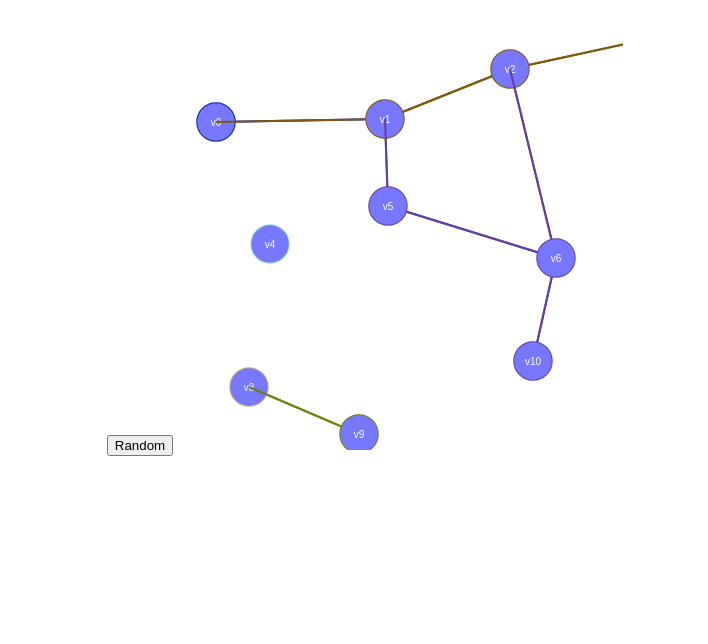
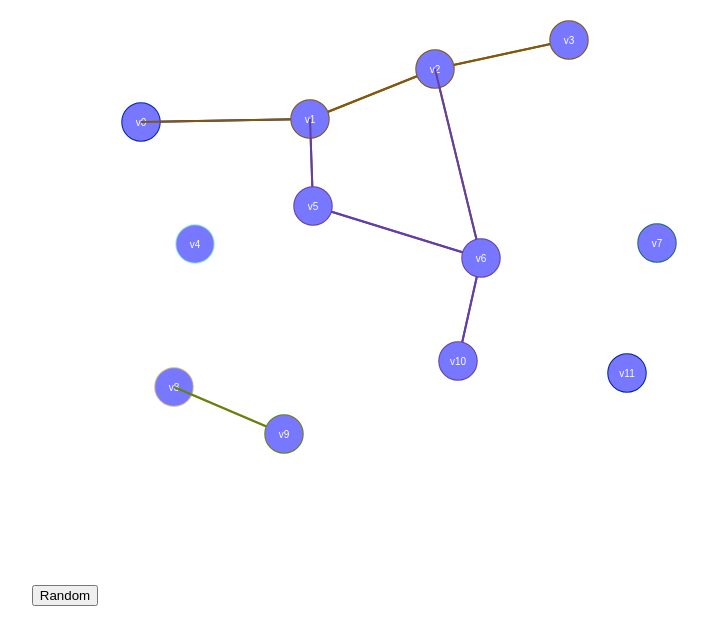
Before and after one commit to bloominstituteoftechnology/Sprint-Challenge--Graphs, a React (Create React App) app in the folder graph_dfs_debug/: page / in a window 1280 px wide. Shown: the top 644 px of the page, without its empty margins (275-983 px from the left). Built offline with nearby package versions, Linux system fonts and the light colour scheme.

Commit message:
dfs canvas size fix

```diff
--- a/graph_dfs_debug/src/App.js
+++ b/graph_dfs_debug/src/App.js
@@ -9,8 +9,8 @@ const boxSize = 150;
 const probability = 0.6;
 
 // Figure out the canvas size
-const canvasWidth = boxSize * xCount;
-const canvasHeight = boxSize * yCount;
+const canvasWidth = boxSize * (xCount + 1);
+const canvasHeight = boxSize * (yCount + 1);
 const radius = boxSize / 8;
 
 /**
```
Also changed, not shown: 2 other files (tests, documents, lock files or other folders).
